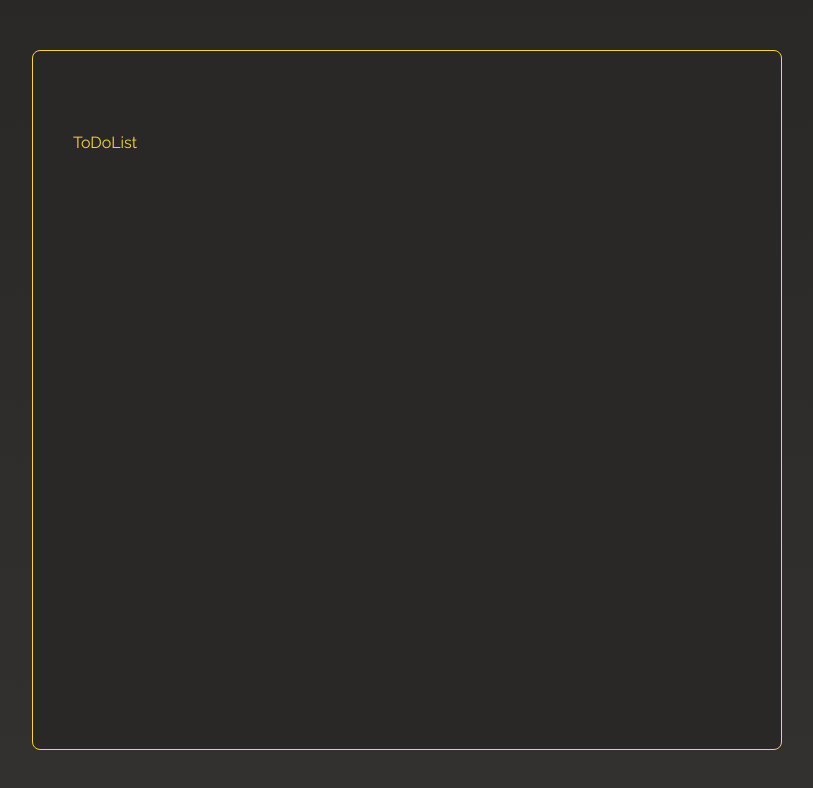
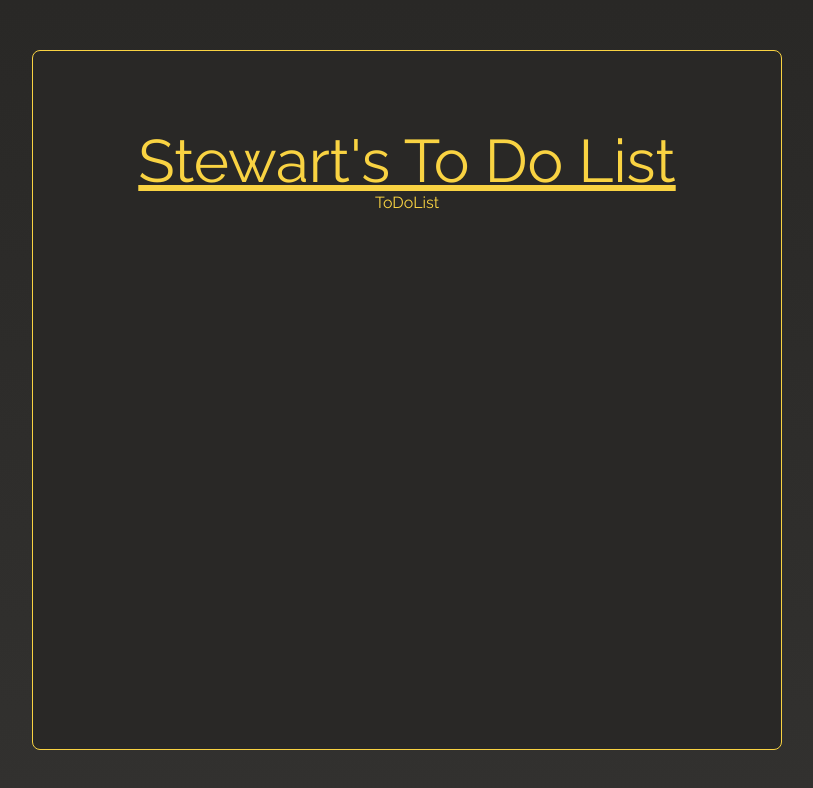
Before and after one commit to Stewie154/Redux-To-Do-List, a React (Create React App) app: page / in a window 1280 px wide. Shown: the top 788 px of the page, without its empty margins (233-1046 px from the left). Built offline with nearby package versions, Linux system fonts and the light colour scheme.

Commit message:
created Header component

```diff
--- a/src/components/app/App.js
+++ b/src/components/app/App.js
@@ -2,12 +2,15 @@ import React from 'react'
 import '../../index.css'
 import '../../styles/global.scss'
 
+import Header from '../header/Header'
 import ToDoList from '../todo-list/ToDoList'
+
 
 const App = () => {
 	return (
 		<div className="background-primary w-screen h-screen flex justify-center items-center">
-			<main className="container-background-color w-[750px] max-w-[90%] h-[700px] py-10 px-5 md:py-20 md:px-10  overflow-scroll mx-auto border-color-secondary rounded-lg">
+			<main className="container-background-color w-[750px] max-w-[90%] h-[700px] py-10 px-5 md:py-20 md:px-10  overflow-scroll mx-auto border-color-secondary rounded-lg text-center">
+				<Header />
 				<ToDoList/>
 			</main>
 		</div>
--- /dev/null
+++ b/src/components/header/Header.js
@@ -0,0 +1,9 @@
+import React from 'react'
+
+const Header = () => {
+  return (
+    <h1 className="text-3xl md:text-6xl underline">Stewart's To Do List</h1>
+  )
+}
+
+export default Header
```
